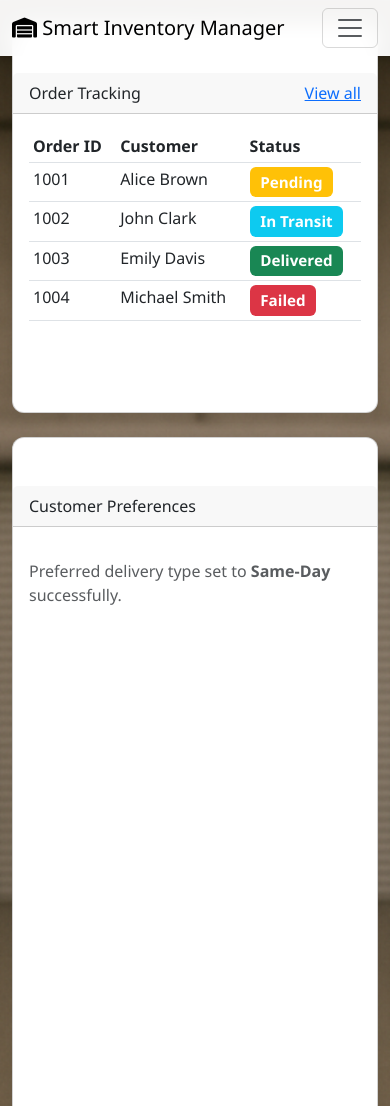
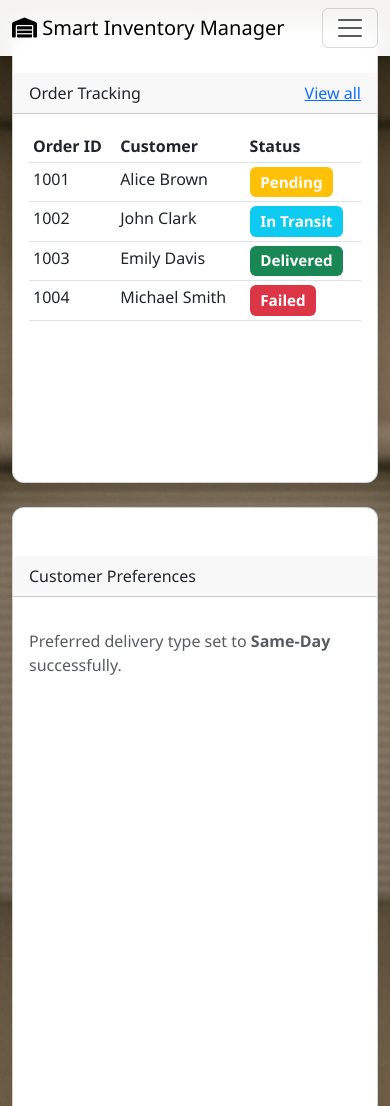
Before and after one commit to khushi1315/EOQ_Inventory_simulation, a Flask app: page /customer-delivery in a window 390 px wide. Shown: the top 1106 px of the page. Run offline with Flask 3, Linux system fonts and the light colour scheme; data comes from the database, SQL or seed files in the repository.

Commit message:
Update customer_delivery.css

```diff
--- a/static/css/customer_delivery.css
+++ b/static/css/customer_delivery.css
@@ -1,31 +1,39 @@
 .card {
   border-radius: 12px;
-  box-shadow: 0 2px 12px rgba(0,0,0,0.06);
+  box-shadow: 0 2px 12px rgba(0, 0, 0, 0.06);
+  height: auto; /* Let each card decide its height */
 }
-#delivery-map {
-  border-radius: 8px;
-  min-height: 250px;
-  width: 100%;
-}
+
 .badge {
   font-size: 0.95em;
   padding: 0.5em 0.7em;
 }
+
 .btn-group .btn {
   width: 50%;
 }
+
+/* ✅ Map stays 600px */
 #delivery-map {
+  height: 600px;
   width: 100%;
-  height: 250px;
-  max-width: 100%;
-  overflow: hidden;
+  border-radius: 8px;
   display: block;
+  z-index: 1;
 }
 
+/* ✅ Apply fixed height only to non-map card bodies */
+.card-body {
+  overflow: auto;
+}
 
+.card-body:not(:has(#delivery-map)) {
+  height: 300px;
+}
 
-.card-body {
-  min-height: 250px;
-  position: relative; /* Helps if map uses absolute positioning internally */
-  overflow: hidden;   /* Contains map properly */
+/* Optional spacing on small screens */
+@media (max-width: 992px) {
+  .card {
+    margin-bottom: 20px;
+  }
 }
```
